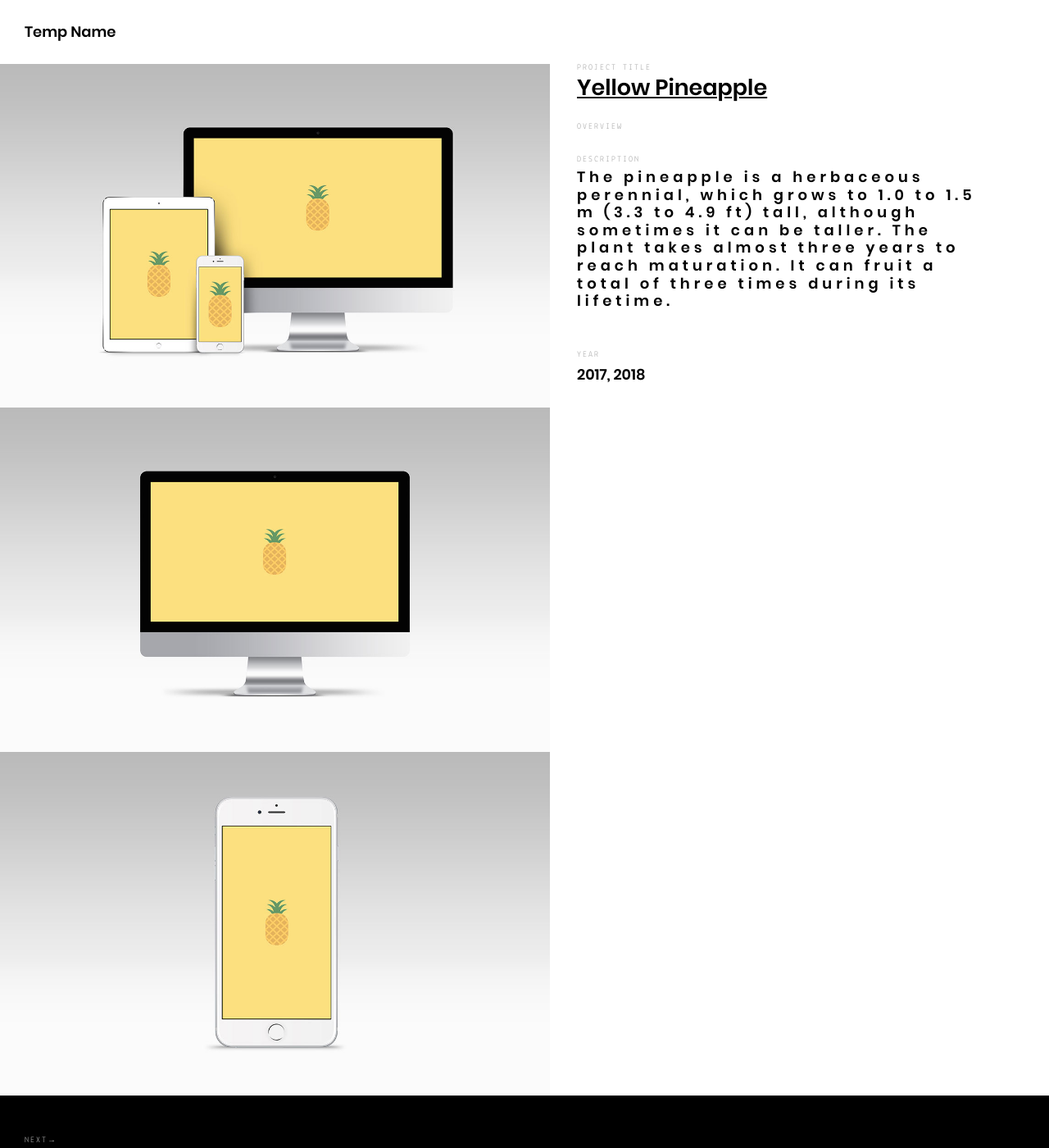
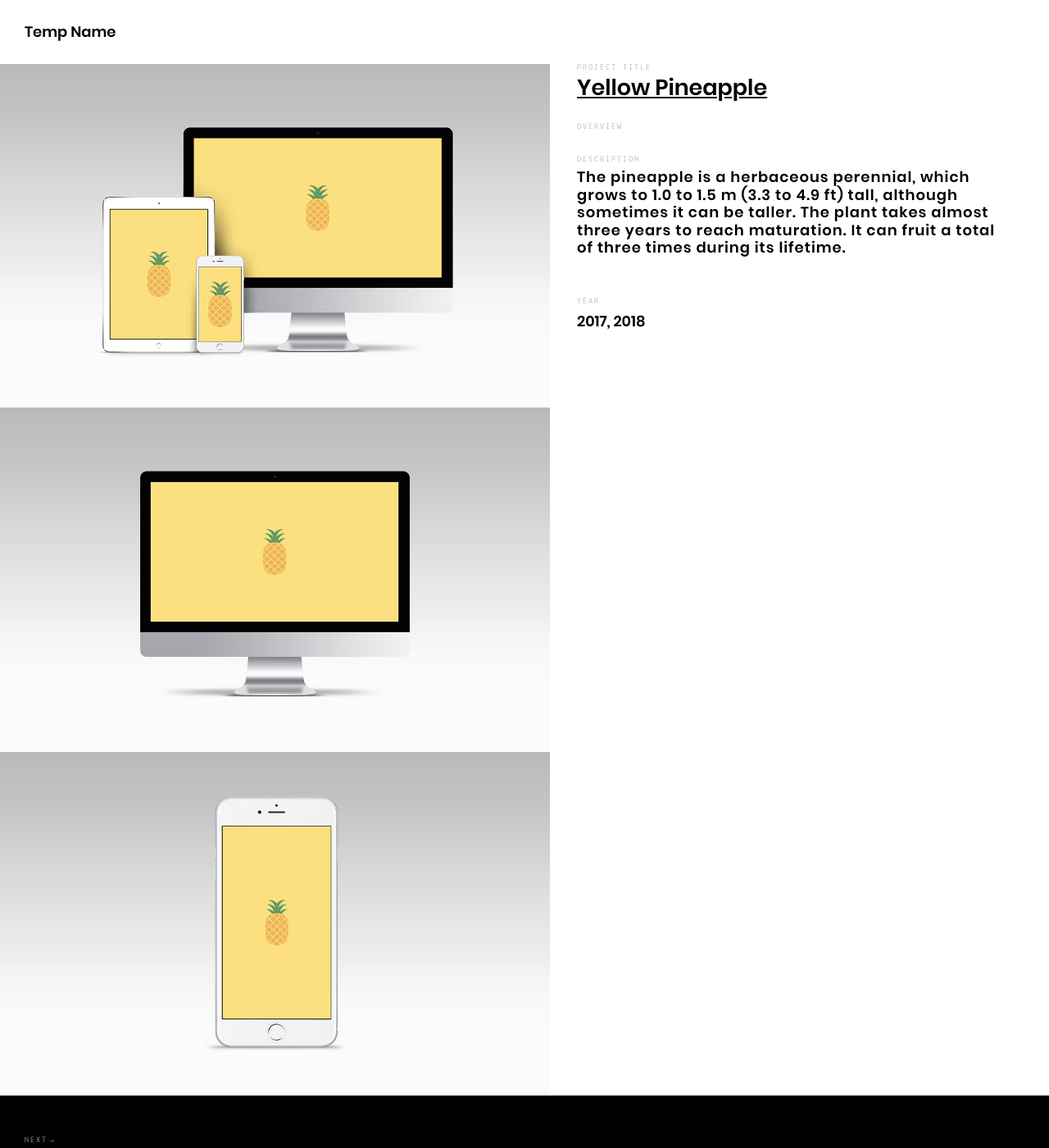
Before and after one commit to amdapoz/portfolio, a Jekyll site: the page built from _posts/projects/2017-04-02-yellowpineapple.md, in a window 1280 px wide and 1400 px high. Shown: the whole window at 82% size. Built offline with Jekyll 4.4.1, drawn with Linux system fonts in a browser that asks for light colours.

Commit message:
Update _layout.scss

```diff
--- a/assets/scss/_layout.scss
+++ b/assets/scss/_layout.scss
@@ -221,7 +221,7 @@
 		font-size: 1.8rem;
 		font-weight: lighter;
 		line-height: 1.2;
-		letter-spacing: 0.5rem;
+		letter-spacing: 0.1rem;
 	}
 
 
```
